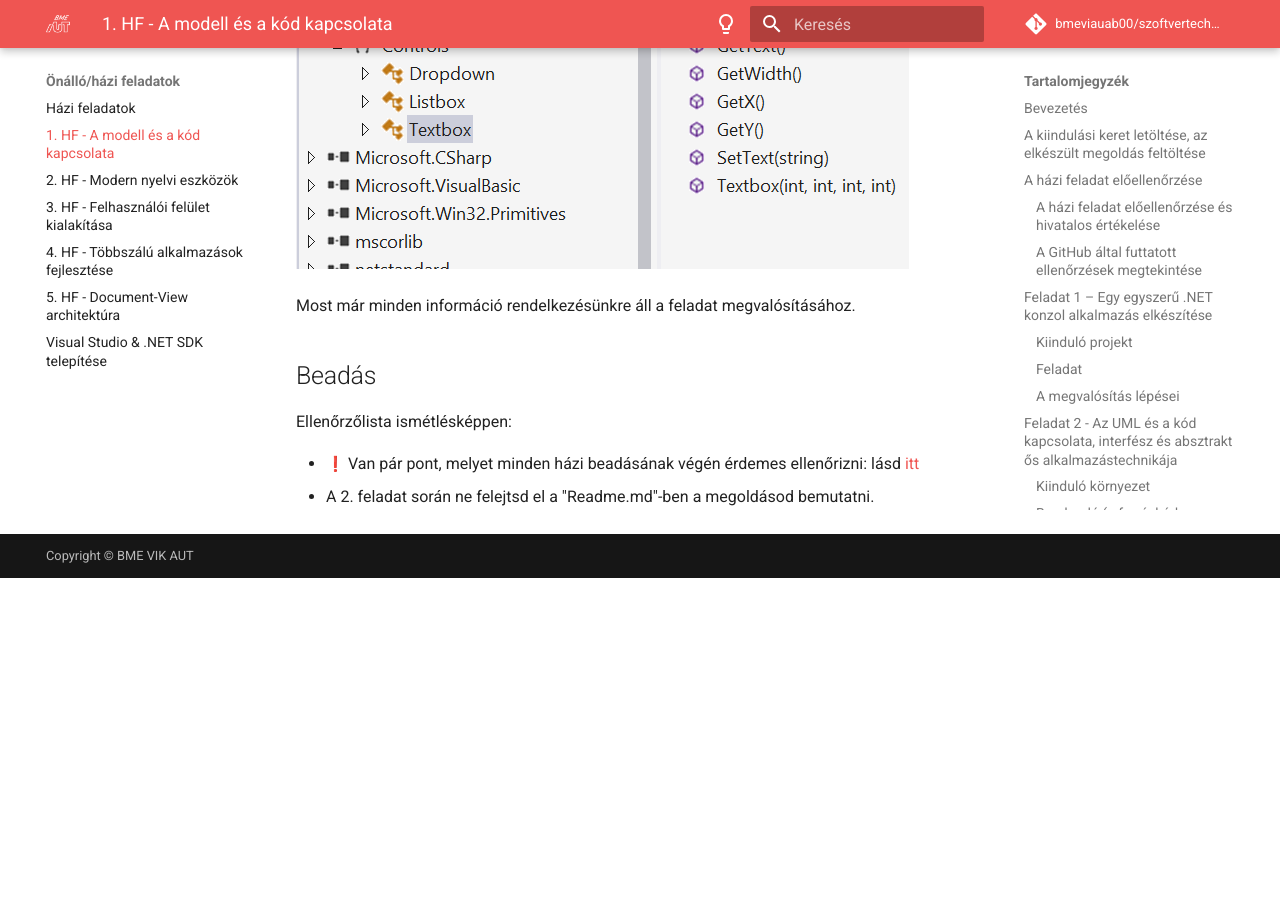
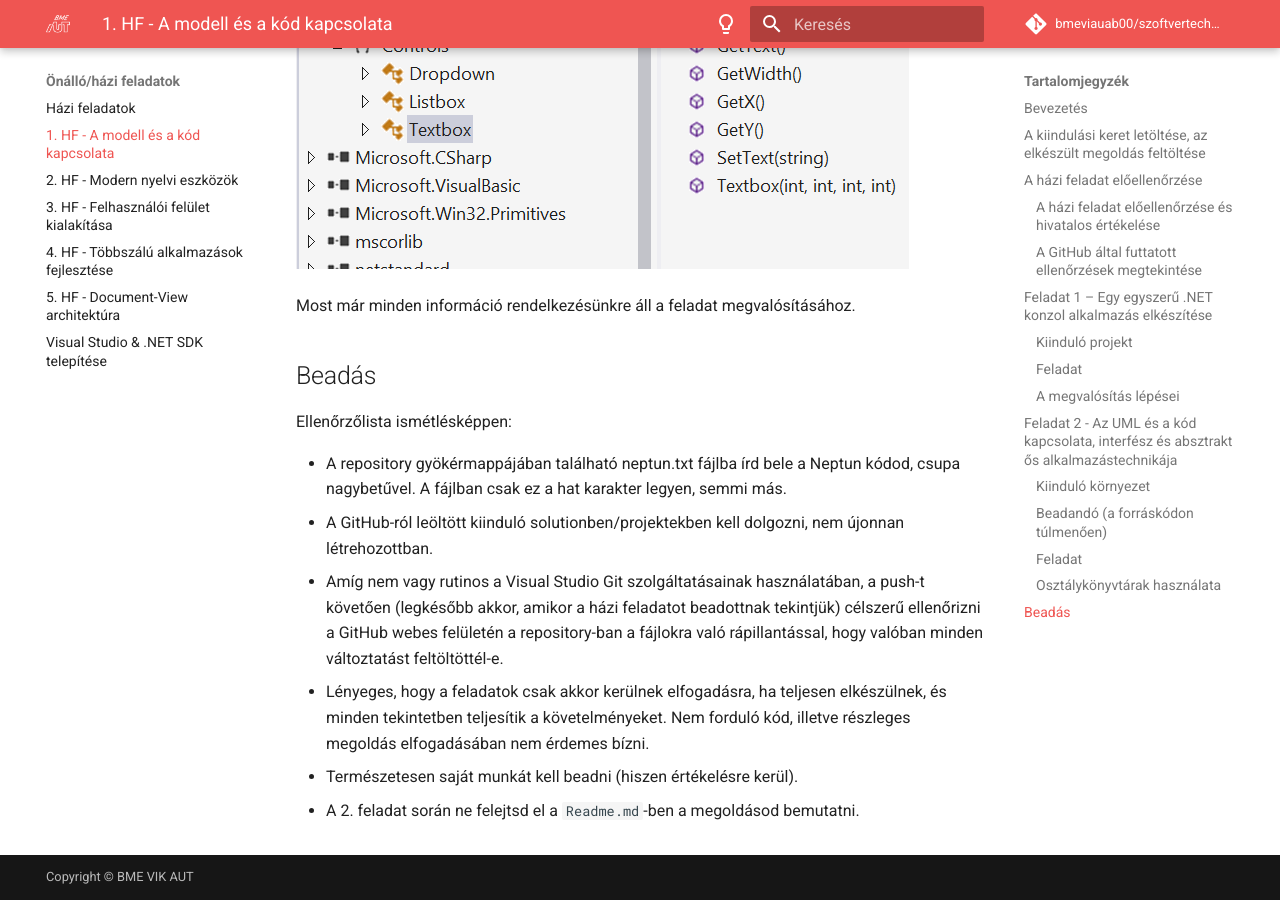
Before and after one commit to bzolka/szt_doc_teszt, an MkDocs documentation site: the page built from docs/hazi/1-model-es-kod-kapcsolata/index.md, in a window 1280 px wide and 900 px high, scrolled down 9694 px. Built offline with MkDocs 1.6.1 and Material for MkDocs 9.7.7, drawn with Linux system fonts in a browser that asks for light colours; emoji names are drawn with the system emoji font; comment, search, counter and statistics services are not loaded; before the commit the page ends 10272 px from its top, so only the background shows below that.

Commit message:
beadás útmutató snippetként

```diff
--- a/docs/hazi/1-model-es-kod-kapcsolata/index.md
+++ b/docs/hazi/1-model-es-kod-kapcsolata/index.md
@@ -248,7 +248,7 @@ Egy síkbeli vektorgrafikus alakzatokat kezelni képes CAD tervezőalkalmazás e
 
 - A `Main` függvényben mutasson példát az osztályok használatára.
 
-- Legkésőbb a megvalósítás végére készítsen a Visual Studio solutionben egy osztálydiagramot, melyen a solution osztályait jól áttekinthető formában rendezze el. Az asszociációs kapcsolatokat asszociáció formájában jelenítse meg, ne tagváltozóként (*Show as Association* ill. *Show as Collection Association*, lásd [1. gyakorlat útmutatója](../../labor/index.md)).
+- Legkésőbb a megvalósítás végére készítsen a Visual Studio solutionben egy osztálydiagramot, melyen a solution osztályait jól áttekinthető formában rendezze el. Az asszociációs kapcsolatokat asszociáció formájában jelenítse meg, ne tagváltozóként (*Show as Association* ill. *Show as Collection Association*, lásd [1. gyakorlat útmutatója](../../labor/1-model-es-kod-kapcsolata/index.md)).
 
     !!! tip "Class Diagram komponens"
         A Visual Studio 20222 nem teszik fel minden esetben a *Class Designer* komponenst a telepítés során. Ha nem lehet Class Diagram-ot felvenni a Visual Studio projektbe (mert a *Class Diagram* nem szerepel a listában az *Add / New Item* parancs során megjelenő ablak listájában), akkor a *Class Diagram* komponenst utólag kell telepíteni. Erről bővebben jelen útmutató [Fejlesztőkörnyezet](../fejlesztokornyezet/index.md) oldalán lehet olvasni.
@@ -286,5 +286,6 @@ Most már minden információ rendelkezésünkre áll a feladat megvalósítás
 
 Ellenőrzőlista ismétlésképpen:
 
-- :exclamation: Van pár pont, melyet minden házi beadásának végén érdemes ellenőrizni: lásd [itt](../beadas-ellenorzes/index.md)
-- A 2. feladat során ne felejtsd el a "Readme.md"-ben a megoldásod bemutatni.
+--8<-- "docs/hazi/beadas-ellenorzes/index.md:3"
+
+- A 2. feladat során ne felejtsd el a `Readme.md`-ben a megoldásod bemutatni.
--- a/mkdocs.yml
+++ b/mkdocs.yml
@@ -53,6 +53,7 @@ markdown_extensions:
   - pymdownx.magiclink
   - pymdownx.mark
   - pymdownx.smartsymbols
+  - pymdownx.snippets
   - pymdownx.tasklist:
       custom_checkbox: true
   - pymdownx.tabbed
```
